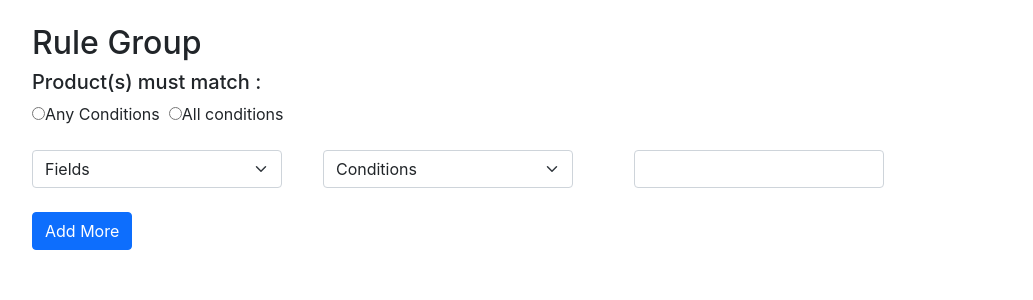
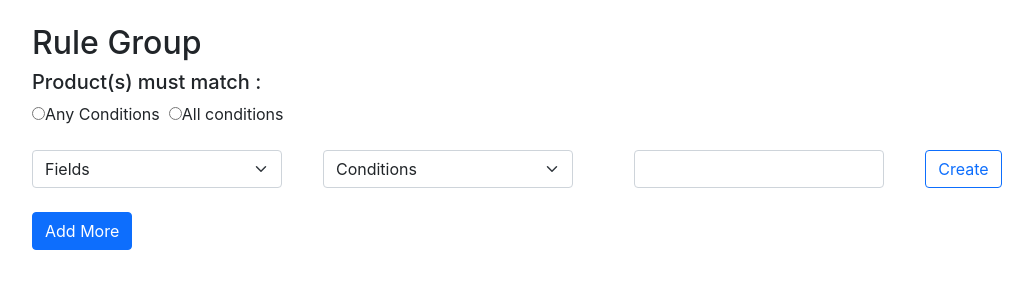
Before and after one commit to MohdSaifCedcoss/Conditional-String-Generation, a React (Create React App) app: page / in a window 1280 px wide. Shown: the top 300 px of the page, without its empty margins (96-1129 px from the left). Built offline with nearby package versions, Linux system fonts and the light colour scheme.

Commit message:
Added deleting functionality !

```diff
--- a/src/components/ConditionGeneration.jsx
+++ b/src/components/ConditionGeneration.jsx
@@ -1,60 +1,29 @@
-import React, { useCallback, useContext, useEffect, useState } from "react";
+import React, { useContext, useState } from "react";
 import { ARRAY_CONTEXT } from "../App";
 import FormComponent from "./FormComponent";
 
 const ConditionGeneration = () => {
   const ARRAY = useContext(ARRAY_CONTEXT);
   const [conditionType, setCondtionType] = useState("");
-  // const [array, setArray] = useState([]);
   const [current, setCurrent] = useState([]);
-  const fields = ["Title", "Quantity", "Price", "Brand"];
-  const conditionsString = {
-    Equals: "==",
-    "Not Equals": "!=",
-    Contain: ".contains",
-    "Not Contain": "!contains",
+  // This will add row
+  const addRow = (id) => {
+    ARRAY.setArray([...ARRAY.array, id]);
   };
-
-  const conditionsInteger = {
-    Equals: "==",
-    "Not Equals": "!=",
-    "Less Than Equals": "<=",
-    "Greater Than Equals": ">=",
-  };
-  useEffect(() => {
-    let obj = {
-      id: 0,
-      data: (
-        <FormComponent
-          fields={fields}
-          conditionsInteger={conditionsInteger}
-          conditionsString={conditionsString}
-          current={current}
-          setCurrent={setCurrent}
-          type={conditionType}
-          uid={0}
-        />
-      ),
-    };
-    ARRAY.setArray([...ARRAY.array, obj]);
-  }, []);
-  const addRow = () => {
-    let id = Math.ceil(Math.random() * 1212121);
-    let obj = {
-      id: id,
-      data: (
-        <FormComponent
-          fields={fields}
-          conditionsInteger={conditionsInteger}
-          conditionsString={conditionsString}
-          current={current}
-          setCurrent={setCurrent}
-          type={conditionType}
-          uid={id}
-        />
-      ),
-    };
-    ARRAY.setArray([...ARRAY.array, obj]);
+  // This will delete the row
+  const dele = (uid) => {
+    for (let i = 0; i < ARRAY.array.length; i++) {
+      if (parseFloat(ARRAY.array[i]) === uid) {
+        ARRAY.array.splice(i, 1);
+        ARRAY.setArray([...ARRAY.array]);
+      }
+      for (let j = 0; j < current.length; j++) {
+        if (current[j].id === uid) {
+          current.splice(j, 1);
+          setCurrent([...current]);
+        }
+      }
+    }
   };
   return (
     <div className="main_container">
@@ -81,14 +50,36 @@ const ConditionGeneration = () => {
         <br />
         <br />
       </div>
+      <FormComponent
+        current={current}
+        setCurrent={setCurrent}
+        type={conditionType}
+        uid={0}
+      />
       {ARRAY.array.length > 0 ? (
         <>
           {ARRAY.array.map((item, index) => (
-            <div key={index}>{item.data}</div>
+            <div key={index} className="d-flex">
+              {" "}
+              <FormComponent
+                current={current}
+                setCurrent={setCurrent}
+                type={conditionType}
+                uid={item}
+              />
+              <div style={{ marginLeft: "12%" }}>
+                <button className="btn btn-danger" onClick={() => dele(item)}>
+                  Delete
+                </button>
+              </div>
+            </div>
           ))}
         </>
       ) : null}
-      <button className="btn btn-primary" onClick={addRow}>
+      <button
+        className="btn btn-primary"
+        onClick={() => addRow(Math.ceil(Math.random() * 12121212))}
+      >
         Add More
       </button>
       <br />
@@ -98,7 +89,7 @@ const ConditionGeneration = () => {
           <strong className="me-3">Current Condition : </strong>{" "}
           {current.map((item, index) => (
             <div className="d-flex" key={index}>
-              <strong >{item.data}</strong>
+              <strong>{item.data}</strong>
             </div>
           ))}
         </div>
--- a/src/components/FormComponent.jsx
+++ b/src/components/FormComponent.jsx
@@ -1,20 +1,28 @@
-import React, { useCallback, useContext, useEffect, useState } from "react";
-import { ARRAY_CONTEXT } from "../App";
+import React, { useState } from "react";
 
-const FormComponent = ({
-  fields,
-  conditionsInteger,
-  conditionsString,
-  current,
-  setCurrent,
-  type,
-  uid,
-}) => {
-  const ARRAY = useContext(ARRAY_CONTEXT);
+const FormComponent = ({ current, setCurrent, type, uid }) => {
   const [selectField, setSelectField] = useState("");
   const [condition, setCondition] = useState("");
   const [val, setVal] = useState("");
-  useEffect(() => {
+  const fields = ["Title", "Quantity", "Price", "Brand"];
+
+  // To get the conditions
+  const conditionsString = {
+    Equals: "==",
+    "Not Equals": "!=",
+    Contain: ".contains",
+    "Not Contain": "!contains",
+  };
+
+  const conditionsInteger = {
+    Equals: "==",
+    "Not Equals": "!=",
+    "Less Than Equals": "<=",
+    "Greater Than Equals": ">=",
+  };
+
+  // This will create the current string
+  const currentString = () => {
     let conditionType = "";
     if (type === "all") {
       conditionType = "&&";
@@ -24,7 +32,7 @@ const FormComponent = ({
     if (condition !== "") {
       let obj = {
         id: uid,
-        data: ` ${conditionType} (${selectField} ${
+        data: ` ${uid === 0 ? "" : `${conditionType}`} (${selectField} ${
           selectField === "Title" || selectField === "Brand"
             ? conditionsString[condition]
             : conditionsInteger[condition]
@@ -32,51 +40,8 @@ const FormComponent = ({
       };
       setCurrent([...current, obj]);
     }
-  }, [
-    condition,
-    selectField,
-    val,
-    conditionsInteger,
-    conditionsString,
-    setCurrent,
-    current,
-    type,
-    uid,
-  ]);
-  const deleteRow = (uid) => {
-    console.log("UID passed", uid);
-    for (let i = 0; i < ARRAY.array.length; i++) {
-      console.log("index of array", i, ARRAY.array[i]);
-      if (ARRAY.array[i].id === uid) {
-        // console.log("CURRENT--->", current);
-        ARRAY.array.splice(i, 1);
-        ARRAY.setArray([...ARRAY.array]);
-        for (let j = 0; j < current.length; j++) {
-          if (current[j].id === uid) {
-            current.splice(j, 1);
-            setCurrent([...current, { id: 12121, data: "asasasas  " }]);
-          }
-        }
-      }
-    }
   };
-  const dele = useCallback((uid) => {
-    console.log("UID passed", uid);
-    for (let i = 0; i < ARRAY.array.length; i++) {
-      console.log("index of array", i, ARRAY.array[i]);
-      if (ARRAY.array[i].id === uid) {
-        // console.log("CURRENT--->", current);
-        ARRAY.array.splice(i, 1);
-        ARRAY.setArray([...ARRAY.array]);
-        for (let j = 0; j < current.length; j++) {
-          if (current[j].id === uid) {
-            current.splice(j, 1);
-            setCurrent([...current, { id: 12121, data: "asasasas   " }]);
-          }
-        }
-      }
-    }
-  }, [current]);
+
   return (
     <>
       <div className="d-flex mb-4">
@@ -135,12 +100,12 @@ const FormComponent = ({
           />
         </span>
         <span>
-          {/* {console.log("Index Clicked", uid)} */}
-          {uid === 0 ? null : (
-            <button className="btn btn-danger" onClick={() => dele(uid)}>
-              Delete
-            </button>
-          )}
+          <button
+            className="btn btn-outline-primary"
+            onClick={() => currentString()}
+          >
+            Create
+          </button>
         </span>
       </div>
     </>
```
